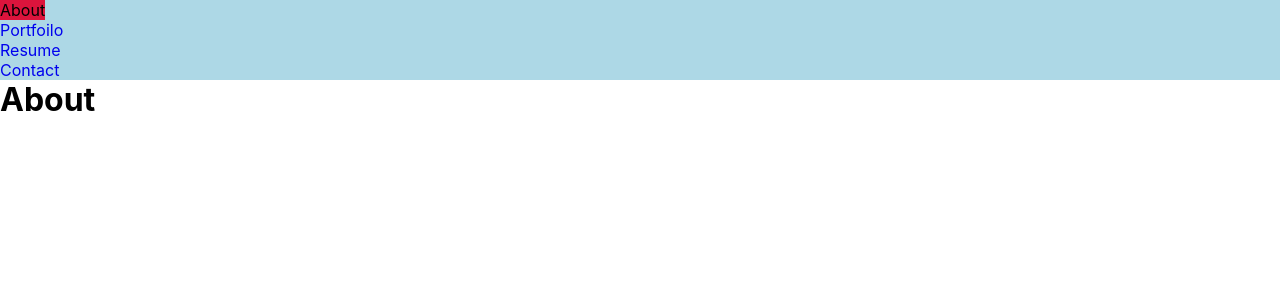
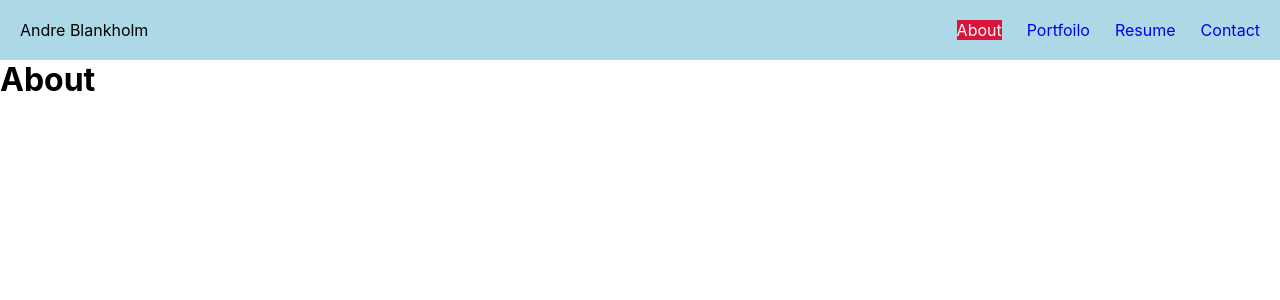
Before and after one commit to AndreBlankholm/Portfolio, a React (Create React App) app: page / in a window 1280 px wide. Shown: the top 300 px of the page. Built offline with nearby package versions, Linux system fonts and the light colour scheme.

Commit message:
added some classNames and css componets

```diff
--- a/src/components/Header/NavBar.css
+++ b/src/components/Header/NavBar.css
@@ -1,3 +1,22 @@
 .navBar {
    background-color:lightblue ;
 }
+
+.nav {
+    display: flex;
+    padding: 20px;
+}
+
+.navBarTitle {
+
+}
+
+.navItems {
+    display: flex;
+    margin-left: auto;
+
+}
+
+.navItems li {
+    margin-left: 25px;
+}
--- a/src/components/Header/NavBar.js
+++ b/src/components/Header/NavBar.js
@@ -5,19 +5,22 @@ import { NavLink } from "react-router-dom";
 function NavBar() {
   return (
     <div className="navBar">
-      <nav>
-        <ul>
+      <nav className="nav">
+        <div className="navBarTitle">
+            Andre Blankholm
+        </div>
+        <ul className="navItems">
           <li>
             <NavLink to={"/"}>About</NavLink>
           </li>
           <li>
-          <NavLink to={'portfolio'}>Portfoilo</NavLink>
+            <NavLink to={"portfolio"}>Portfoilo</NavLink>
           </li>
           <li>
-          <NavLink to={'resume'}>Resume</NavLink>
+            <NavLink to={"resume"}>Resume</NavLink>
           </li>
           <li>
-          <NavLink to={'contact'}>Contact</NavLink>
+            <NavLink to={"contact"}>Contact</NavLink>
           </li>
         </ul>
       </nav>
```
